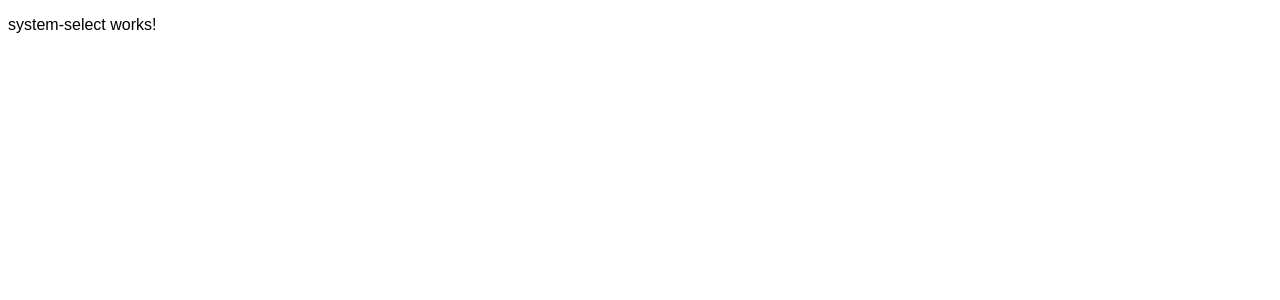
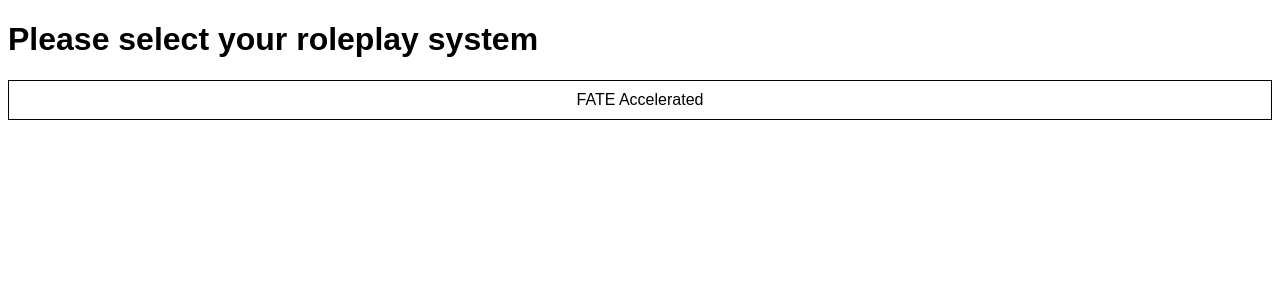
Before and after one commit to halfdood/singing-character-sheet, an Angular app: page /system-select in a window 1280 px wide. Shown: the top 300 px of the page. Built offline with nearby package versions, Linux system fonts and the light colour scheme.

Commit message:
Add the content for the system select component

```diff
--- a/src/app/system-select/system-select.component.html
+++ b/src/app/system-select/system-select.component.html
@@ -1,3 +1,6 @@
-<p>
-  system-select works!
-</p>
+<h1>
+  Please select your roleplay system
+</h1>
+<nav>
+  <a routerLink="/fae" routerLinkActive="active">FATE Accelerated</a>
+</nav>
```
